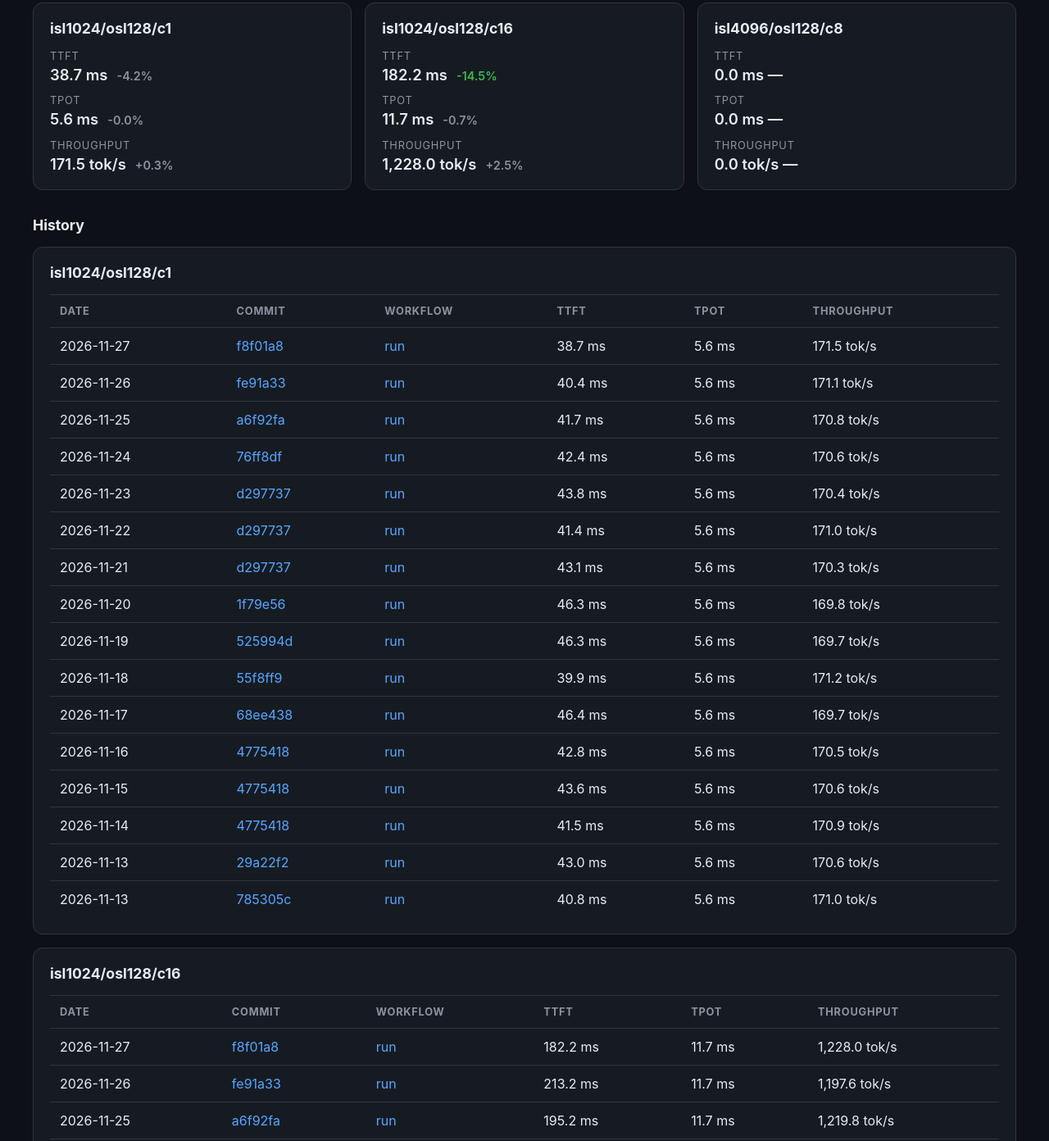
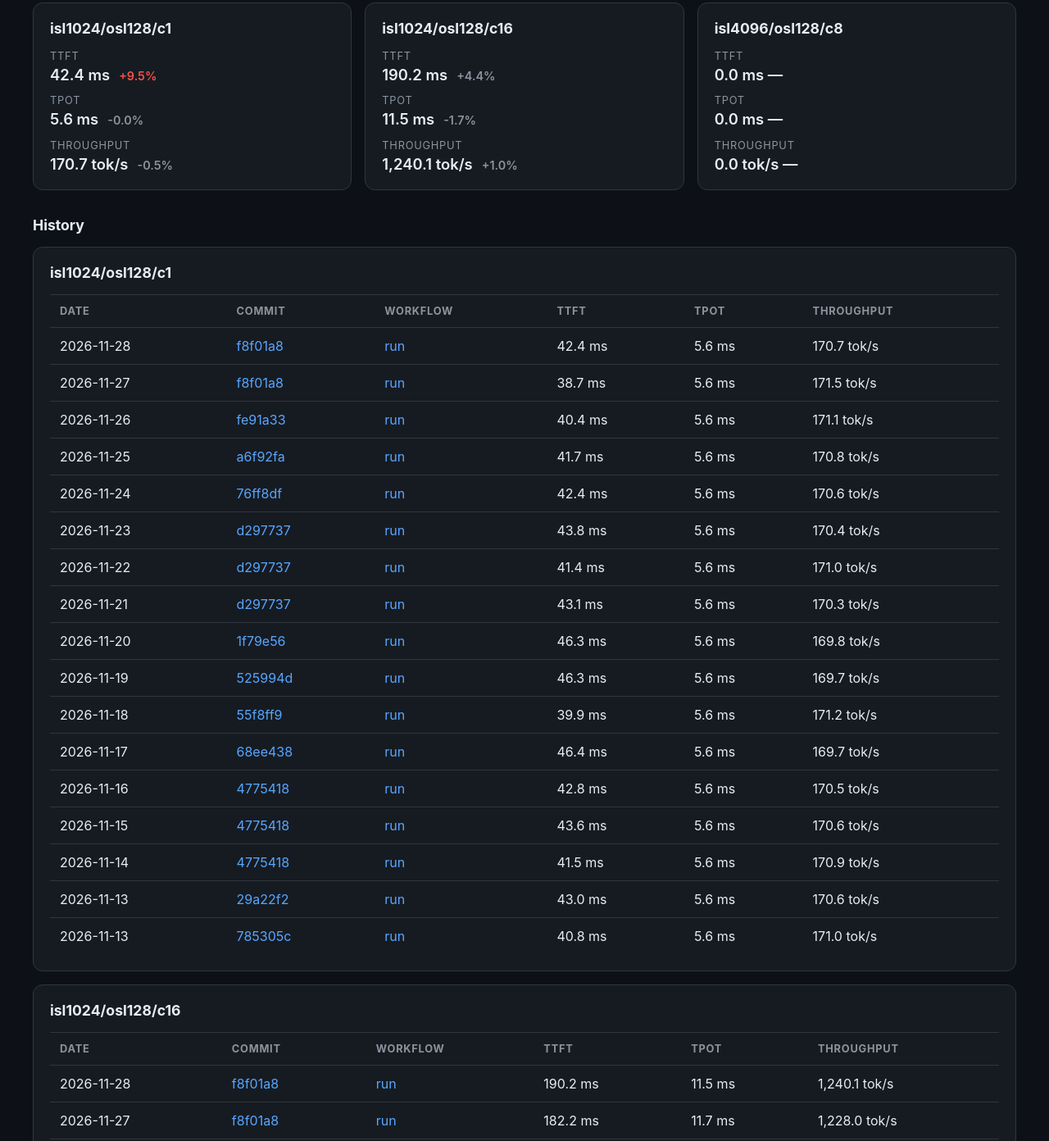
Before and after one commit to ROCm/rocm-aic, a plain HTML site: page vllm-emul-performance/index.html in a window 1280 px wide. Shown: the part 592-1984 px from the top of the page at 82% size. Drawn offline with Linux system fonts and the light colour scheme.

Commit message:
perf: publish vllm-emul metrics from f8f01a8d996cd8c522629ccf8d924cb0eec83f47
Generated by rocm-aic-vllm-emul-performance.yml. [skip ci]

```diff
--- a/vllm-emul-performance/index.html
+++ b/vllm-emul-performance/index.html
@@ -67,7 +67,7 @@
       Tracks the vLLM emulator (llm-emu) performance envelope as a baseline before dedicated hardware lanes are available.
     </p>
     <p class="meta">
-      Latest run: 2026-11-27 · commit <a href="https://github.com/ROCm/rocm-aic/commit/f8f01a8d996cd8c522629ccf8d924cb0eec83f47">f8f01a8</a> · <a href="https://github.com/ROCm/rocm-aic/actions/runs/46000339132">workflow run</a>
+      Latest run: 2026-11-28 · commit <a href="https://github.com/ROCm/rocm-aic/commit/f8f01a8d996cd8c522629ccf8d924cb0eec83f47">f8f01a8</a> · <a href="https://github.com/ROCm/rocm-aic/actions/runs/46145423010">workflow run</a>
     </p>
 
     <section class="config">
@@ -85,17 +85,17 @@
       <section class="card">
         <h2>isl1024/osl128/c1</h2>
         <dl>
-          <div><dt>TTFT</dt><dd>38.7 ms <span class="delta flat">-4.2%</span></dd></div>
+          <div><dt>TTFT</dt><dd>42.4 ms <span class="delta down">+9.5%</span></dd></div>
           <div><dt>TPOT</dt><dd>5.6 ms <span class="delta flat">-0.0%</span></dd></div>
-          <div><dt>Throughput</dt><dd>171.5 tok/s <span class="delta flat">+0.3%</span></dd></div>
+          <div><dt>Throughput</dt><dd>170.7 tok/s <span class="delta flat">-0.5%</span></dd></div>
         </dl>
       </section>
       <section class="card">
         <h2>isl1024/osl128/c16</h2>
         <dl>
-          <div><dt>TTFT</dt><dd>182.2 ms <span class="delta up">-14.5%</span></dd></div>
-          <div><dt>TPOT</dt><dd>11.7 ms <span class="delta flat">-0.7%</span></dd></div>
-          <div><dt>Throughput</dt><dd>1,228.0 tok/s <span class="delta flat">+2.5%</span></dd></div>
+          <div><dt>TTFT</dt><dd>190.2 ms <span class="delta flat">+4.4%</span></dd></div>
+          <div><dt>TPOT</dt><dd>11.5 ms <span class="delta flat">-1.7%</span></dd></div>
+          <div><dt>Throughput</dt><dd>1,240.1 tok/s <span class="delta flat">+1.0%</span></dd></div>
         </dl>
       </section>
       <section class="card">
@@ -126,6 +126,13 @@
           </thead>
           <tbody>
             <tr>
+              <td>2026-11-28</td>
+              <td><a href="https://github.com/ROCm/rocm-aic/commit/f8f01a8d996cd8c522629ccf8d924cb0eec83f47">f8f01a8</a></td>
+              <td><a href="https://github.com/ROCm/rocm-aic/actions/runs/46145423010">run</a></td>
+              <td>42.4 ms</td>
+              <td>5.6 ms</td>
+              <td>170.7 tok/s</td>
+            </tr><tr>
               <td>2026-11-27</td>
               <td><a href="https://github.com/ROCm/rocm-aic/commit/f8f01a8d996cd8c522629ccf8d924cb0eec83f47">f8f01a8</a></td>
               <td><a href="https://github.com/ROCm/rocm-aic/actions/runs/46000339132">run</a></td>
@@ -256,6 +263,13 @@
           </thead>
           <tbody>
             <tr>
+              <td>2026-11-28</td>
+              <td><a href="https://github.com/ROCm/rocm-aic/commit/f8f01a8d996cd8c522629ccf8d924cb0eec83f47">f8f01a8</a></td>
+              <td><a href="https://github.com/ROCm/rocm-aic/actions/runs/46145423010">run</a></td>
+              <td>190.2 ms</td>
+              <td>11.5 ms</td>
+              <td>1,240.1 tok/s</td>
+            </tr><tr>
               <td>2026-11-27</td>
               <td><a href="https://github.com/ROCm/rocm-aic/commit/f8f01a8d996cd8c522629ccf8d924cb0eec83f47">f8f01a8</a></td>
               <td><a href="https://github.com/ROCm/rocm-aic/actions/runs/46000339132">run</a></td>
@@ -386,6 +400,13 @@
           </thead>
           <tbody>
             <tr>
+              <td>2026-11-28</td>
+              <td><a href="https://github.com/ROCm/rocm-aic/commit/f8f01a8d996cd8c522629ccf8d924cb0eec83f47">f8f01a8</a></td>
+              <td><a href="https://github.com/ROCm/rocm-aic/actions/runs/46145423010">run</a></td>
+              <td>0.0 ms</td>
+              <td>0.0 ms</td>
+              <td>0.0 tok/s</td>
+            </tr><tr>
               <td>2026-11-27</td>
               <td><a href="https://github.com/ROCm/rocm-aic/commit/f8f01a8d996cd8c522629ccf8d924cb0eec83f47">f8f01a8</a></td>
               <td><a href="https://github.com/ROCm/rocm-aic/actions/runs/46000339132">run</a></td>
```
Also changed, not shown: 1 other file.
